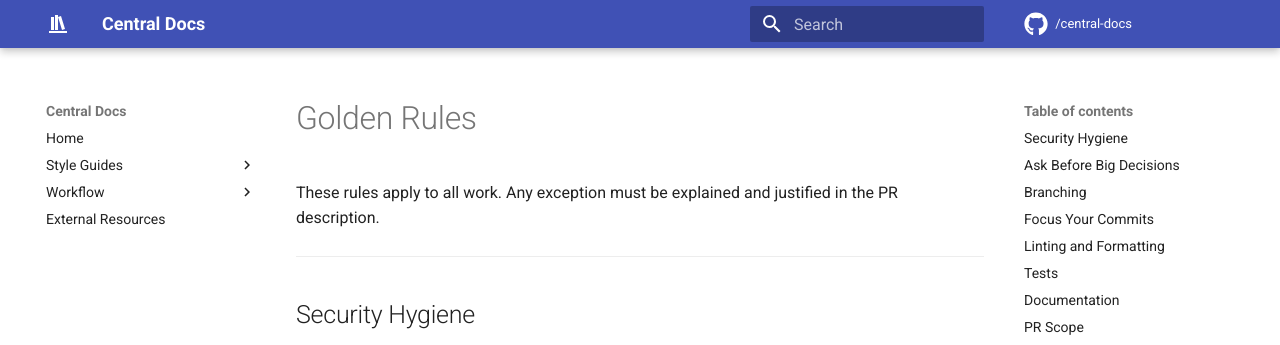
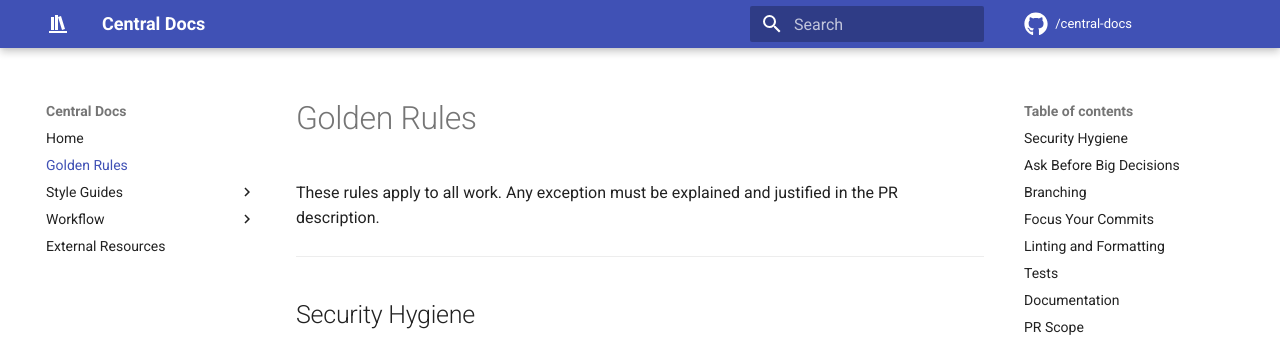
Before and after one commit to city-of-saint-louis/central-docs, an MkDocs documentation site: the page built from docs/golden-rules.md, in a window 1280 px wide. Shown: the top 345 px of the page. Built offline with MkDocs 1.6.1 and Material for MkDocs 9.7.7, drawn with Linux system fonts in a browser that asks for light colours; comment, search, counter and statistics services are not loaded.

Commit message:
Add golden rules to nav

```diff
--- a/mkdocs.yml
+++ b/mkdocs.yml
@@ -26,6 +26,7 @@ plugins:
       add_icon: true
 nav:
   - Home: index.md
+  - Golden Rules: golden-rules.md
   - Style Guides:
     - ColdFusion: style-guide-coldfusion.md
     - HTML/CSS: style-guide-html-css.md
```
